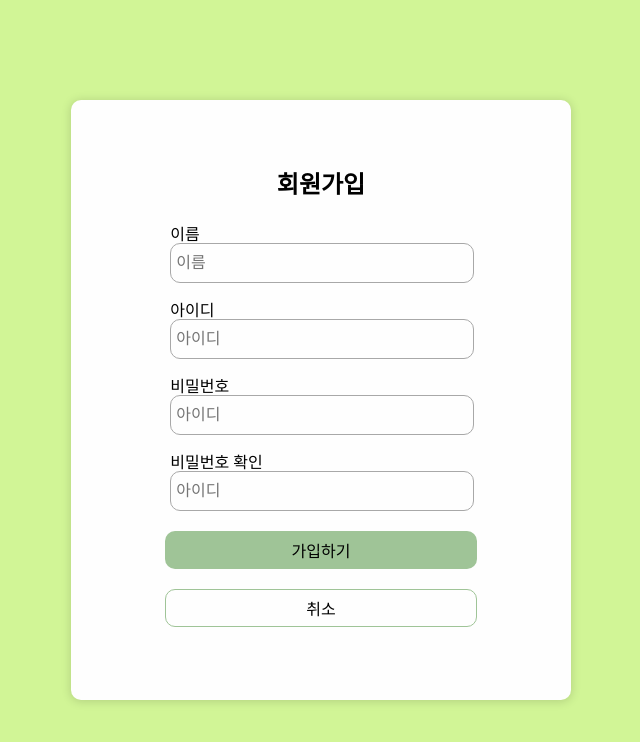
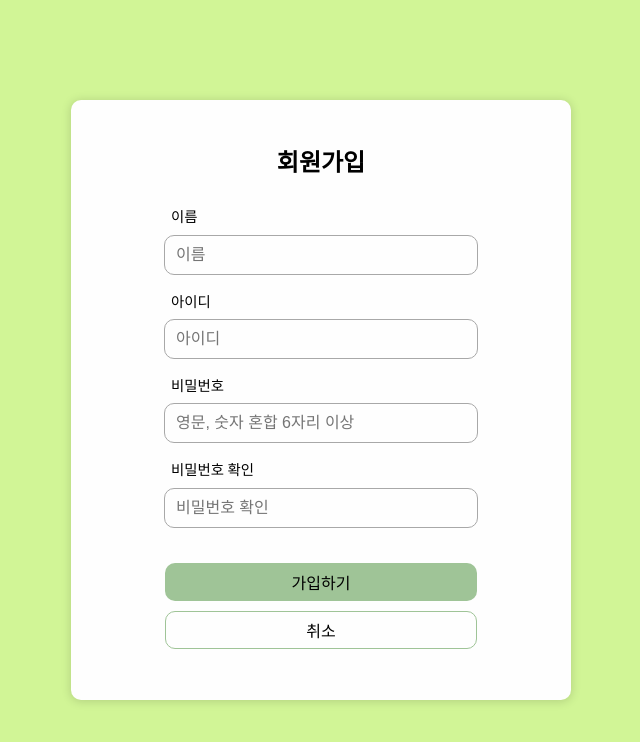
Before and after one commit to LEE-NS/WEEK7_authed-account-book, a React (Vite) app: page /register in a window 1280 px wide. Shown: the top 742 px of the page, without its empty margins (319-959 px from the left). Built offline with nearby package versions, Linux system fonts and the light colour scheme.

Commit message:
update Login, Register style

```diff
--- a/src/components/AccountForm.jsx
+++ b/src/components/AccountForm.jsx
@@ -99,7 +99,8 @@ const StFormInner = styled.div`
   height: 55px;
   margin: 0 auto;
   padding: 30px 20px;
-  border-radius: 17px;
+  border-radius: 10px;
+  box-shadow: 0px 1px 10px 1px #00000022;
   background-color: #fefefe;
 `;
 const StUl = styled.ul`
--- a/src/components/AccountMonth.jsx
+++ b/src/components/AccountMonth.jsx
@@ -20,7 +20,8 @@ const StMonthWrap = styled.div`
   width: 800px;
   padding: 20px;
   margin: 0 auto;
-  border-radius: 17px;
+  border-radius: 10px;
+  box-shadow: 0px 1px 10px 1px #00000022;
   background-color: #fefefe;
 `;
 const StUl = styled.ul`
--- a/src/components/AccountRegister.jsx
+++ b/src/components/AccountRegister.jsx
@@ -2,6 +2,12 @@ import styled from "styled-components";
 import { useNavigate } from "react-router-dom";
 
 const AccountRegister = () => {
+  const navigate = useNavigate();
+
+  const goHome = () => {
+    navigate("/login");
+  };
+
   return (
     <StLayout>
       <StForm>
@@ -17,15 +23,17 @@ const AccountRegister = () => {
           </StInputWrap>
           <StInputWrap>
             <StLabel>비밀번호</StLabel>
-            <StInput type="text" placeholder="아이디" />
+            <StInput type="text" placeholder="영문, 숫자 혼합 6자리 이상" />
           </StInputWrap>
           <StInputWrap>
             <StLabel>비밀번호 확인</StLabel>
-            <StInput type="text" placeholder="아이디" />
+            <StInput type="text" placeholder="비밀번호 확인" />
           </StInputWrap>
         </StInputOuterWrap>
-        <StButton>가입하기</StButton>
-        <StButtonOutline>취소</StButtonOutline>
+        <StButtonWrap>
+          <StButton>가입하기</StButton>
+          <StButtonOutline onClick={goHome}>취소</StButtonOutline>
+        </StButtonWrap>
       </StForm>
     </StLayout>
   );
@@ -48,7 +56,6 @@ const StLayout = styled.div`
 const StH1 = styled.h1`
   font-size: 1.5em;
   font-weight: 900;
-  margin-bottom: 10px;
 `;
 
 const StForm = styled.form`
@@ -57,11 +64,12 @@ const StForm = styled.form`
   flex-direction: column;
   justify-content: center;
   align-items: center;
-  gap: 20px;
+  gap: 35px;
   margin: 0 auto;
 `;
 
 const StInputOuterWrap = styled.div`
+  width: 60%;
   display: flex;
   flex-direction: column;
   justify-content: center;
@@ -72,6 +80,11 @@ const StInputOuterWrap = styled.div`
 
 const StInputWrap = styled.div`
   width: 100%;
+  display: flex;
+  flex-direction: column;
+  justify-content: center;
+  align-items: center;
+  gap: 10px;
 `;
 
 const StInput = styled.input`
@@ -79,11 +92,15 @@ const StInput = styled.input`
   height: 2rem;
   font-size: 1rem;
   text-indent: 5px;
-  padding: 3px 0;
+  padding: 3px 6px;
+
   border: 1px solid #a8a8a8;
   border-radius: 10px;
-  outline: none;
   background-color: transparent;
+
+  &:focus {
+    outline: 1px solid #acacac;
+  }
 `;
 
 const StButton = styled.button`
@@ -125,6 +142,15 @@ const StButtonOutline = styled.button`
 `;
 
 const StLabel = styled.label`
-  font-size: 1em;
+  font-size: 0.9em;
   align-self: baseline;
 `;
+
+const StButtonWrap = styled.div`
+  display: flex;
+  width: 100%;
+  flex-direction: column;
+  justify-content: center;
+  align-items: center;
+  gap: 10px;
+`;
--- a/src/components/AccountSection.jsx
+++ b/src/components/AccountSection.jsx
@@ -33,7 +33,8 @@ const StWrap = styled.div`
   width: 800px;
   padding: 20px;
   margin: 0 auto;
-  border-radius: 17px;
+  border-radius: 10px;
+  box-shadow: 0px 1px 10px 1px #00000022;
   background-color: #fefefe;
 `;
 
--- a/src/pages/Detail.jsx
+++ b/src/pages/Detail.jsx
@@ -127,7 +127,8 @@ const StFormInner = styled.div`
   width: 800px;
   margin: 0 auto;
   padding: 30px 20px;
-  border-radius: 17px;
+  border-radius: 10px;
+  box-shadow: 0px 1px 10px 1px #00000022;
   background-color: #fefefe;
 `;
 const StUl = styled.ul`
```
